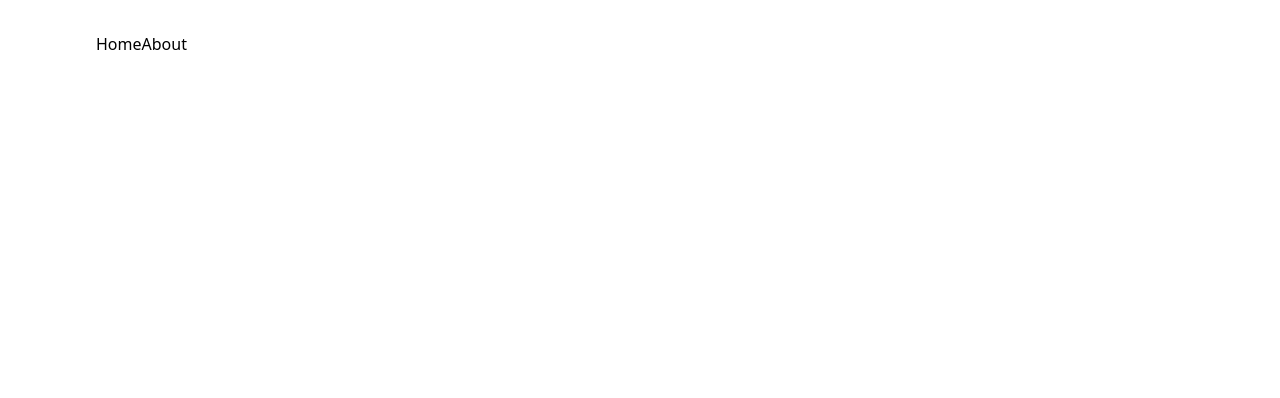
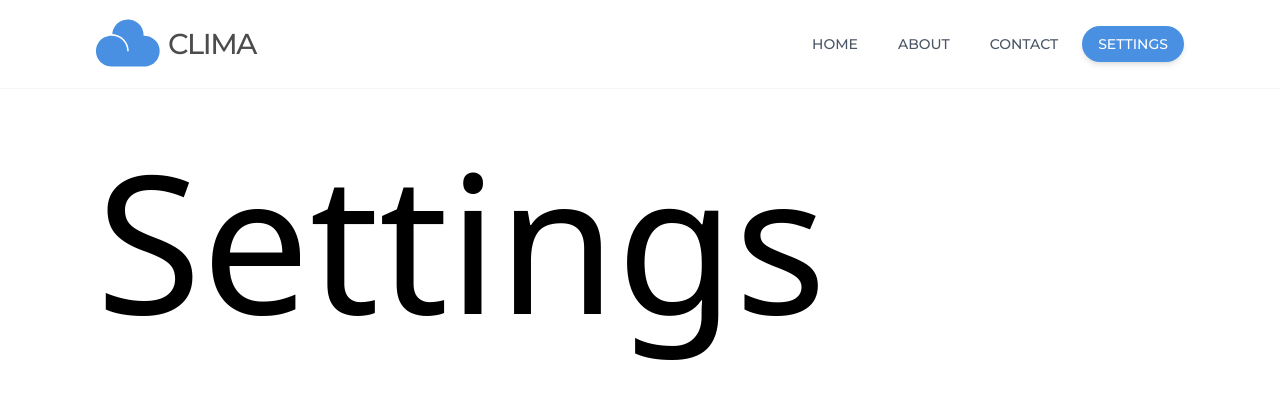
Before and after one commit to PaperNsalt/clima-weather-app, a React (Vite) app: page /settings in a window 1280 px wide. Before the commit this address had no page. Shown: the top 398 px of the page. Built offline with nearby package versions, Linux system fonts and the light colour scheme.

Commit message:
navbar done

```diff
--- a/index.html
+++ b/index.html
@@ -4,6 +4,13 @@
     <meta charset="UTF-8" />
     <link rel="icon" type="image/svg+xml" href="/vite.svg" />
     <meta name="viewport" content="width=device-width, initial-scale=1.0" />
+
+    <link rel="preconnect" href="https://fonts.googleapis.com" />
+    <link rel="preconnect" href="https://fonts.gstatic.com" crossorigin />
+    <link
+      href="https://fonts.googleapis.com/css2?family=Inter:ital,opsz,wght@0,14..32,100..900;1,14..32,100..900&family=Montserrat:ital,wght@0,100..900;1,100..900&display=swap"
+      rel="stylesheet"
+    />
     <title>clima-weather-app</title>
   </head>
   <body>
--- a/package.json
+++ b/package.json
@@ -11,6 +11,8 @@
   },
   "dependencies": {
     "@tailwindcss/vite": "^4.1.18",
+    "framer-motion": "^12.29.2",
+    "motion": "^12.29.2",
     "react": "^19.2.0",
     "react-dom": "^19.2.0",
     "react-router-dom": "^7.12.0"
--- a/src/App.jsx
+++ b/src/App.jsx
@@ -4,6 +4,8 @@ import { Routes, Route } from 'react-router-dom';
 import NavBar from './components/NavBar.jsx';
 import HomePage from '../src/pages/HomePage.jsx';
 import AboutPage from '../src/pages/AboutPage.jsx'
+import ContactPage from './pages/ContactPage.jsx';
+import SettingsPage from './pages/SettingsPage.jsx';
 import './App.css'
 
 function App() {
@@ -14,6 +16,8 @@ function App() {
       <Routes>
         <Route  path='/' element={<HomePage />}/>
         <Route  path='about' element={<AboutPage />}/>
+        <Route  path='contact' element={<ContactPage />}/>
+        <Route  path='settings' element={<SettingsPage />}/>
       </Routes>
     </>
   )
--- a/src/components/NavBar.jsx
+++ b/src/components/NavBar.jsx
@@ -1,13 +1,99 @@
-import { Link } from "react-router-dom";
+import { useState } from "react";
+import { NavLink, Link } from "react-router-dom";
+import { motion, AnimatePresence } from "framer-motion";
+import logo from '../assets/ClimaLogo.svg'
 
+const menuVariants = {
+  hidden: { opacity: 0, height: 0, overflow: "hidden" },
+  visible: { opacity: 1, height: "auto", transition: { duration: 0.3, ease: "circOut" } },
+  exit: { opacity: 0, height: 0, transition: { duration: 0.2, ease: "circIn" } },
+};
 
-function NavBar(){
-  return(
+function NavBar() {
+  const [isOpen, setIsOpen] = useState(false);
+
+  const toggleMenu = () => setIsOpen(!isOpen);
+
+  // Reusable Link Component
+  const NavItem = ({ to, children, onClick }) => (
+    <NavLink
+      to={to}
+      onClick={onClick}
+      className={({ isActive }) =>
+        `px-4 py-2 text-sm font-medium rounded-full transition-all duration-300
+        ${
+          isActive
+            ? "bg-[#4A90E2] text-white shadow-md"
+            : "text-gray-600 hover:bg-[#4A90E2]/16 hover:text-black/80"
+        }`
+      }
+    >
+      {children}
+    </NavLink>
+  );
+
+  return (
     <>
-    <nav>
-      <Link to="/" >Home</Link>
-      <Link to="/about">About</Link>
-    </nav>
+      <header className="fixed top-0 left-0 w-full z-50 bg-white/80 backdrop-blur-md border-b border-gray-100">
+        <nav className="flex justify-between items-center max-w-[90vw] mx-auto py-3 px-4 md:px-8">
+
+          {/* 1. LOGO SECTION */}
+          <div className="shrink-0">
+            <Link to="/" className="flex items-center gap-2">
+              <img
+                src={logo}
+                alt="ClimaLogo"
+                className="size-16"
+              />
+              <span className="font-medium text-[1.8rem] hidden sm:block tracking-tighter text-black/70">CLIMA</span>
+            </Link>
+          </div>
+
+          {/* 2. LINKS (Desktop) */}
+          {/* justify-between on parent pushes this to the right */}
+          <div className="hidden md:flex gap-2 items-center">
+            <NavItem to="/">HOME</NavItem>
+            <NavItem to="/about">ABOUT</NavItem>
+            <NavItem to="/contact">CONTACT</NavItem>
+            <NavItem to="/settings">SETTINGS</NavItem>
+          </div>
+
+          {/* 3. MOBILE HAMBURGER BUTTON */}
+          <button
+            onClick={toggleMenu}
+            className="md:hidden p-2 text-gray-600 rounded-lg hover:bg-gray-100 transition-colors"
+          >
+            <div className="w-6 h-5 flex flex-col justify-between items-center relative">
+              <motion.span animate={isOpen ? { rotate: 45, y: 9 } : { rotate: 0, y: 0 }} className="w-full h-0.5 bg-black block rounded-full transition-all" />
+              <motion.span animate={isOpen ? { opacity: 0 } : { opacity: 1 }} className="w-full h-0.5 bg-black block rounded-full transition-all" />
+              <motion.span animate={isOpen ? { rotate: -45, y: -9 } : { rotate: 0, y: 0 }} className="w-full h-0.5 bg-black block rounded-full transition-all" />
+            </div>
+          </button>
+        </nav>
+
+        {/* 4. MOBILE MENU DROPDOWN */}
+        <AnimatePresence>
+          {isOpen && (
+            <motion.div
+              variants={menuVariants}
+              initial="hidden"
+              animate="visible"
+              exit="exit"
+              className="md:hidden border-b border-gray-100 bg-white"
+            >
+              <div className="p-4 flex flex-col gap-2">
+                <NavItem to="/" onClick={toggleMenu}>Home</NavItem>
+                <NavItem to="/about" onClick={toggleMenu}>About</NavItem>
+                <NavItem to="/contact" onClick={toggleMenu}>Contact</NavItem>
+                <NavItem to="/settings" onClick={toggleMenu}>Settings</NavItem>
+              </div>
+            </motion.div>
+          )}
+        </AnimatePresence>
+      </header>
+
+      {/* Spacer to prevent content from hiding behind fixed header */}
+      <div className="h-16" />
     </>
   );
 }
--- a/src/index.css
+++ b/src/index.css
@@ -1,4 +1,3 @@
-
 
 *{
   box-sizing: border-box;
@@ -12,5 +11,10 @@
 }
 
 :root{
+  --ff-primary: "Montserrat", sans-serif;
+  --ff-secondary: "Inter", sans-serif;
+}
 
+header{
+  font-family: var(--ff-primary);
 }
--- a/src/main.jsx
+++ b/src/main.jsx
@@ -1,6 +1,7 @@
 import React from 'react'
 import ReactDOM from 'react-dom/client'
 import { BrowserRouter } from 'react-router-dom'
+import './index.css'
 import App from './App'
 
 ReactDOM.createRoot(document.getElementById('root')).render(
--- /dev/null
+++ b/src/pages/ContactPage.jsx
@@ -0,0 +1,11 @@
+
+
+function ContactPage(){
+  return(
+    <>
+    <h1 className="font-medium text-[12rem]">Contact</h1>
+    </>
+  );
+}
+
+export default ContactPage;
--- /dev/null
+++ b/src/pages/SettingsPage.jsx
@@ -0,0 +1,11 @@
+
+
+function SettingsPage(){
+  return(
+    <>
+    <h1 className="font-medium text-[12rem]">Settings</h1>
+    </>
+  );
+}
+
+export default SettingsPage;
--- a/tailwind.config.js
+++ b/tailwind.config.js
@@ -4,6 +4,11 @@ export default {
     "./src/**/*.{js,ts,jsx,tsx}",
   ],
   theme: {
-    extend: {},
+    extend: {
+      fontFamily: {
+        primary: ['Montserrat', 'sans-serif'],
+      },
+    },
   },
+  plugins: [],
 }
```
Also changed, not shown: src/App.css (line endings or trailing spaces), src/assets/ClimaLogo.svg (added), 1 other file (tests, documents, lock files or other folders).
